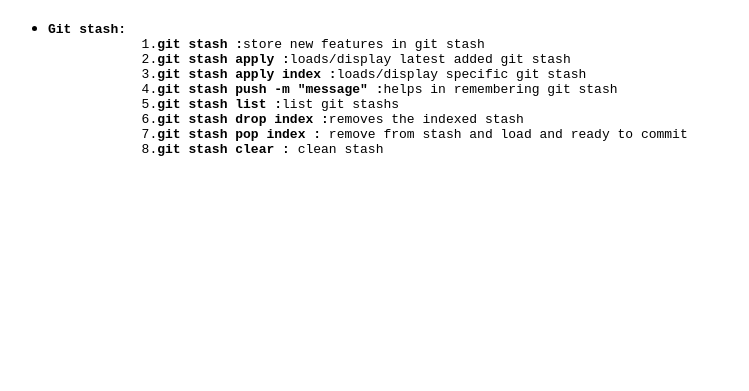
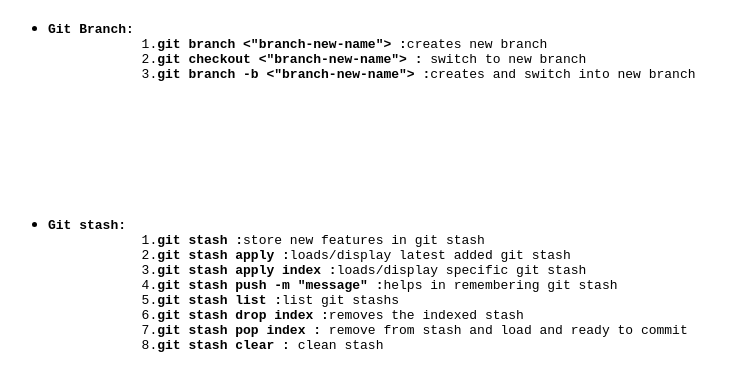
Before and after one commit to ZER0-SAMA/git_practice, a plain HTML site: page index.html in a window 1280 px wide. Shown: the part 61-452 px from the top of the page, without its empty margins (0-749 px from the left). Drawn offline with Linux system fonts and the light colour scheme.

Commit message:
created new branch

```diff
--- a/index.html
+++ b/index.html
@@ -6,7 +6,19 @@
 </head>
 <body>
     <h1>Git Commands</h1>
-    <ul>
+    <ul><li><pre><b>Git Branch:</b>
+            1.<b>git branch <"branch-new-name"> :</b>creates new branch
+            2.<b>git checkout <"branch-new-name"> :</b> switch to new branch
+            3.<b>git branch -b <"branch-new-name"> :</b>creates and switch into new branch
+
+
+
+
+
+
+
+    </pre>
+    </li>
         <li><pre><b>Git stash:</b>
             1.<b>git stash :</b>store new features in git stash
             2.<b>git stash apply :</b>loads/display latest added git stash
```
